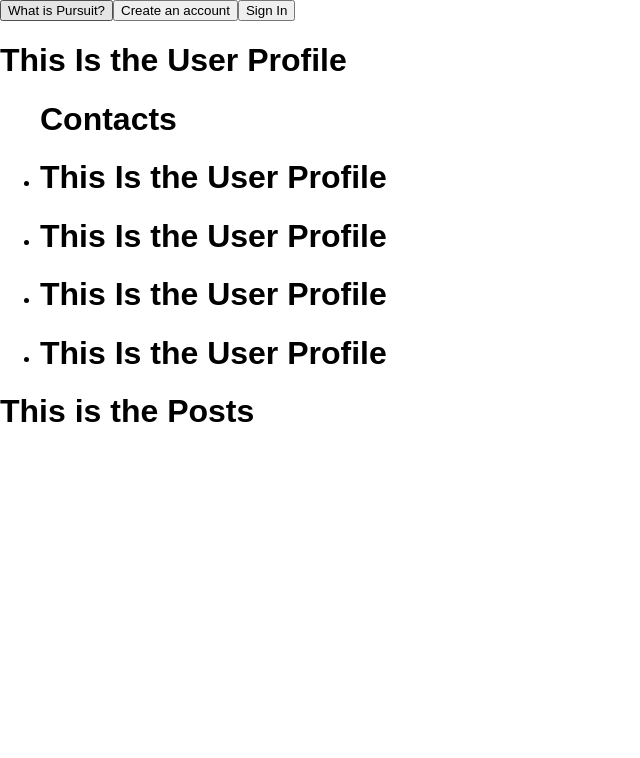
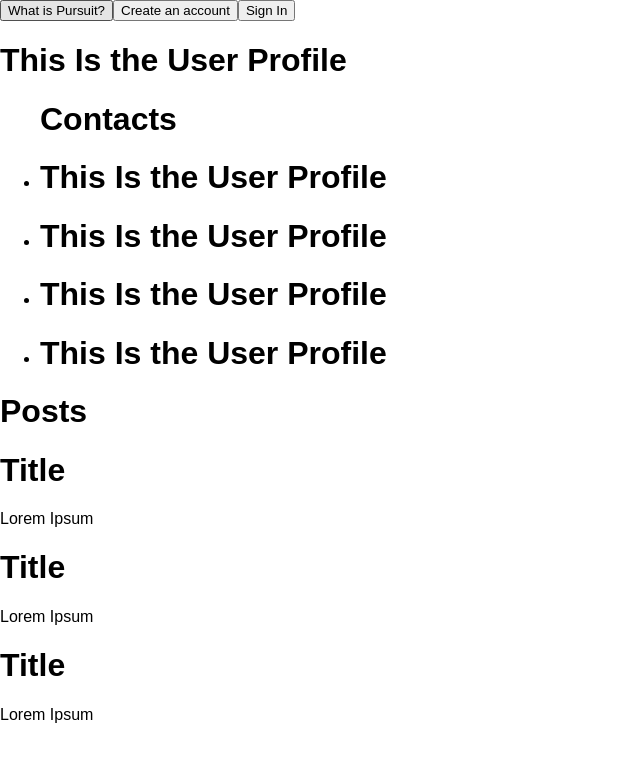
Before and after one commit to nicoleslater/lab-intro-to-react, a React (Vite) app: page / in a window 1280 px wide. Shown: the top 758 px of the page, without its empty margins (0-640 px from the left). Built offline with nearby package versions, Linux system fonts and the light colour scheme.

Commit message:
Updating Posts

```diff
--- a/src/Components/Post.jsx
+++ b/src/Components/Post.jsx
@@ -2,8 +2,9 @@ import React from 'react';
 
 const Post = () => {
     return (
-        <div>
-            <h1> THis is the post</h1>
+        <div className='singlePost'>
+            <h1> Title</h1>
+            <p>Lorem Ipsum</p>
         </div>
     );
 }
--- a/src/Components/Posts.jsx
+++ b/src/Components/Posts.jsx
@@ -1,9 +1,13 @@
 import React from 'react';
+import Post from './Post';
 
 const Posts = () => {
     return (
-        <div>
-            <h1>This is the Posts</h1>
+        <div className='postHolder'>
+            <h1>Posts</h1>
+            <Post />
+            <Post />
+            <Post />
         </div>
     );
 }
```
